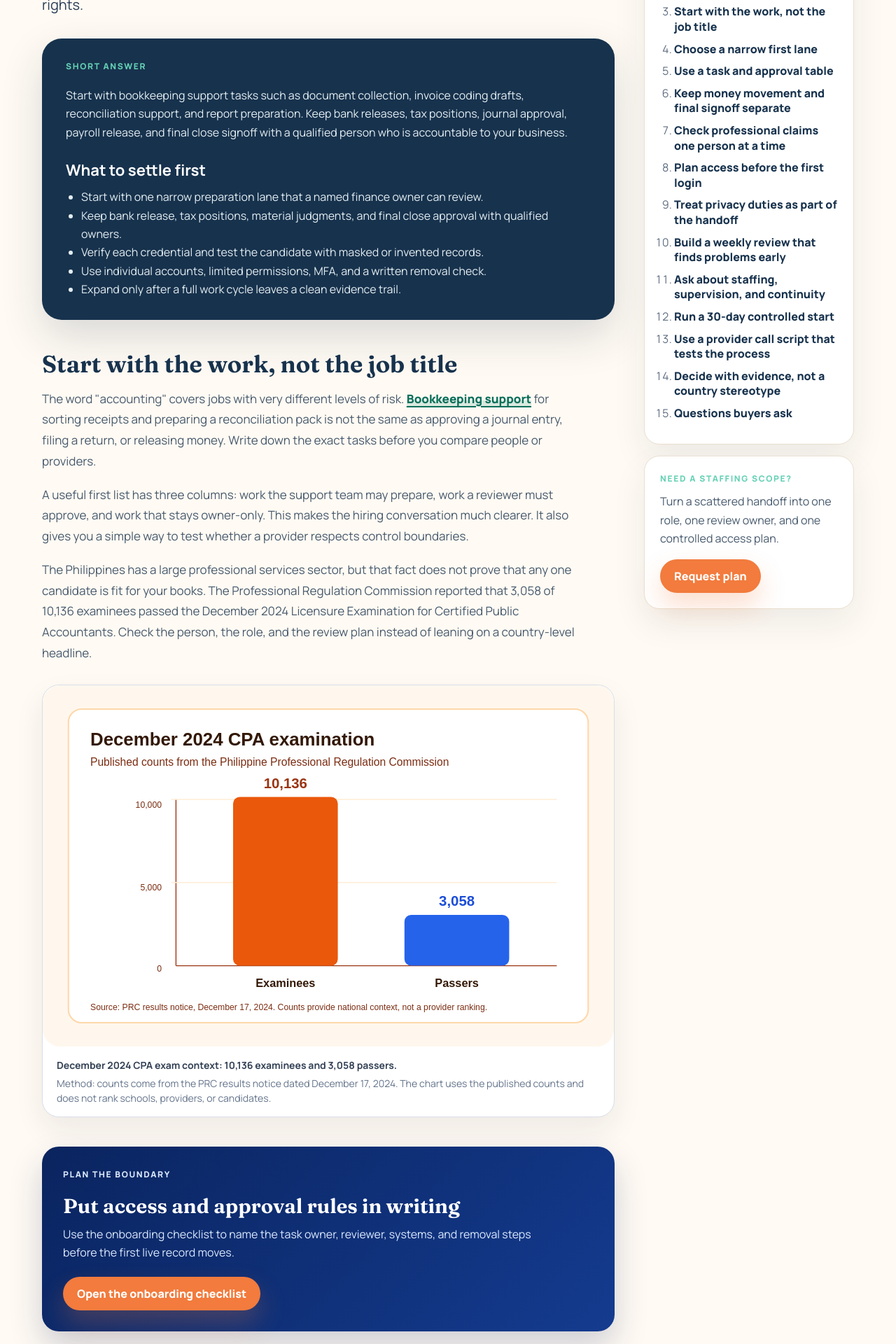
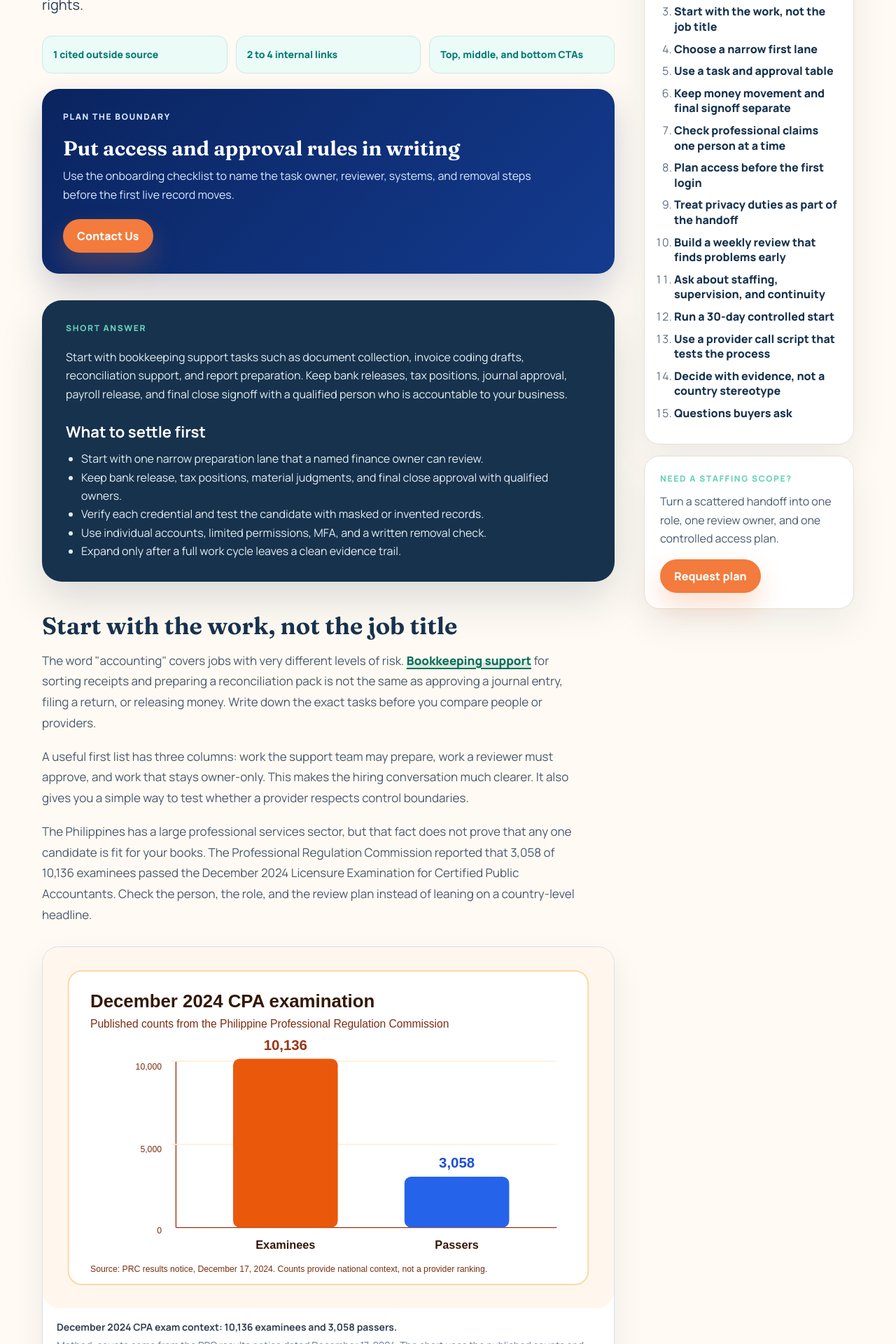
Before and after one commit to coolifystealthagents/filipinooutsource, a Next.js app: page /blog/outsource-accounting-to-philippines in a window 1280 px wide. Shown: the part 1340-3260 px from the top of the page at 70% size. Built offline with nearby package versions, Linux system fonts and the light colour scheme.

Commit message:
Apply blog article CTA and checklist standards

```diff
--- a/app/accounting-article.ts
+++ b/app/accounting-article.ts
@@ -163,15 +163,15 @@ export const accountingArticleDetail = {
       eyebrow: 'Plan the boundary',
       title: 'Put access and approval rules in writing',
       text: 'Use the onboarding checklist to name the task owner, reviewer, systems, and removal steps before the first live record moves.',
-      href: '/blog/Filipino-outsource-staffing-onboarding-checklist',
-      cta: 'Open the onboarding checklist'
+      href: '/contact-us',
+      cta: 'Contact Us'
     },
     {
       eyebrow: 'Check the role',
       title: 'Compare finance support with a clear task list',
       text: 'See the accounting support service page for role scope, control questions, and a safe handoff path.',
-      href: '/services/bookkeeping-support',
-      cta: 'Review accounting support'
+      href: '/contact-us',
+      cta: 'Contact Us'
     },
     {
       eyebrow: 'Build your brief',
--- a/app/blog/[slug]/page.tsx
+++ b/app/blog/[slug]/page.tsx
@@ -113,7 +113,8 @@ export default async function Post({ params }: { params: Promise<{ slug: string
         { '@type': 'ListItem', position: 3, name: post.title, item: url },
       ],
     };
-    const bannerPositions = new Map([[0, 0], [3, 1]]);
+    const middleBannerAfter = Math.max(1, Math.floor((detail.sections || []).length / 2));
+    const bannerPositions = new Map([[middleBannerAfter, 1]]);
     const articleBanners = detail.banners || [
       {eyebrow:'Role planning checkpoint',title:'Turn the article into a role brief.',text:'Use the guide to name the queue, examples, access limits, and review owner before candidate matching.',href:'/contact-us',cta:'Contact Us'},
       {eyebrow:'Before you hand off work',title:'Check the scope while it is still small.',text:'A short planning request can help turn scattered tasks into one reviewable Philippines staffing lane.',href:'/contact-us',cta:'Contact Us'},
@@ -149,6 +150,12 @@ export default async function Post({ params }: { params: Promise<{ slug: string
                 <div className="article-wrap">
                   {detail.lead && <p className="article-intro">{detail.lead}</p>}
                   {pilotFormat && detail.summaryCards && <section className="pilot-summary-cards" aria-label="Article summary">{detail.summaryCards.map((card: any) => <article key={card.label}><span>{card.label}</span><strong>{card.value}</strong><p>{card.note}</p></article>)}</section>}
+                  <section className="blog-standards-strip" aria-label="Article standards">
+                    <span>1 cited outside source</span>
+                    <span>2 to 4 internal links</span>
+                    <span>Top, middle, and bottom CTAs</span>
+                  </section>
+                  {articleBanners?.[0] && <ArticleBanner banner={articleBanners[0]} />}
                   <section id="short-answer" className={pilotFormat ? "evidence-card pilot-key-card" : "evidence-card"}>
                     <p className="article-kicker">Short answer</p>
                     <p>{detail.shortAnswer}</p>
```
Also changed, not shown: app/blog/top-50-philippines-outsourcing-companies/page.tsx (+5 -3 lines), app/globals.css.
